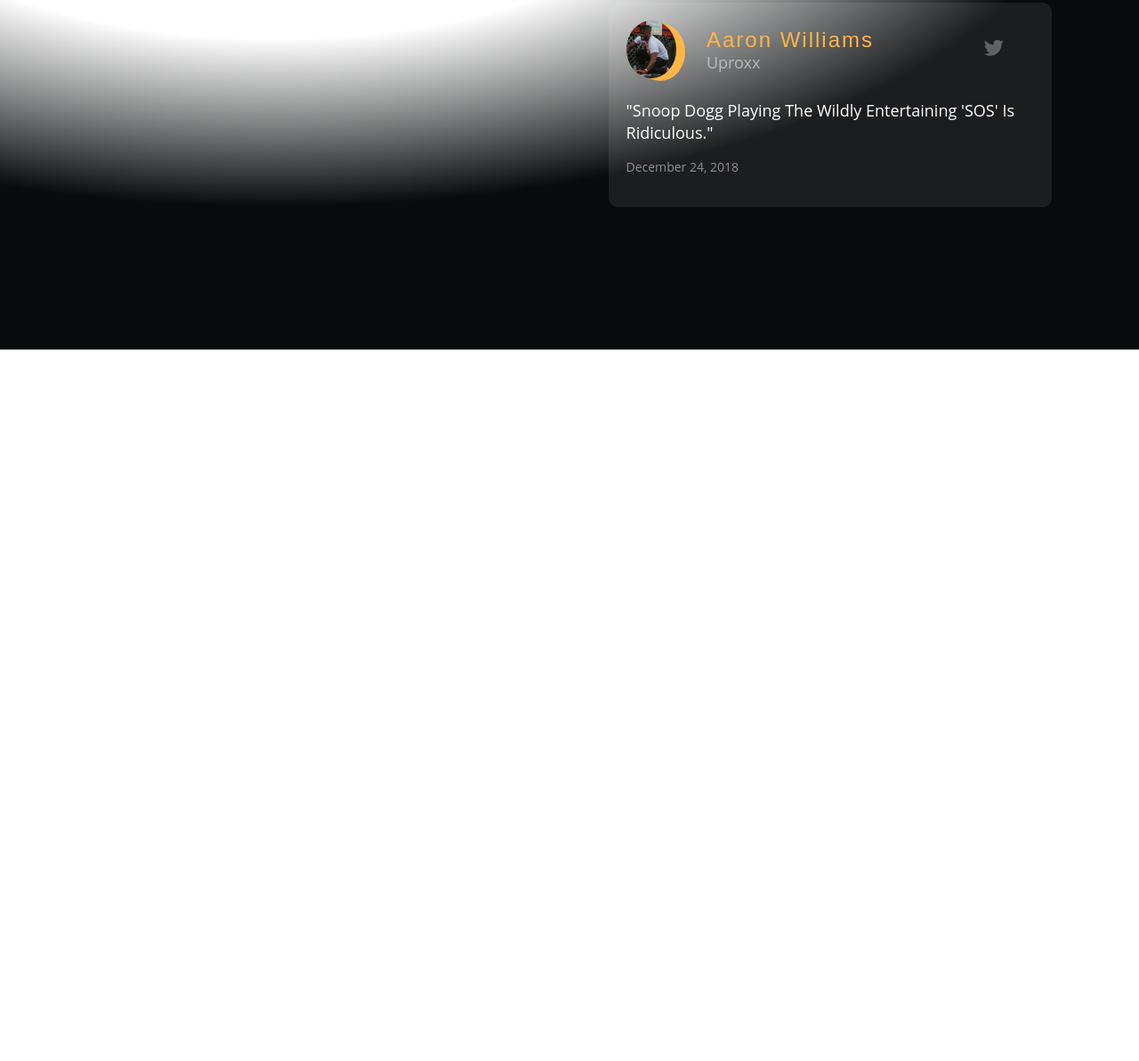
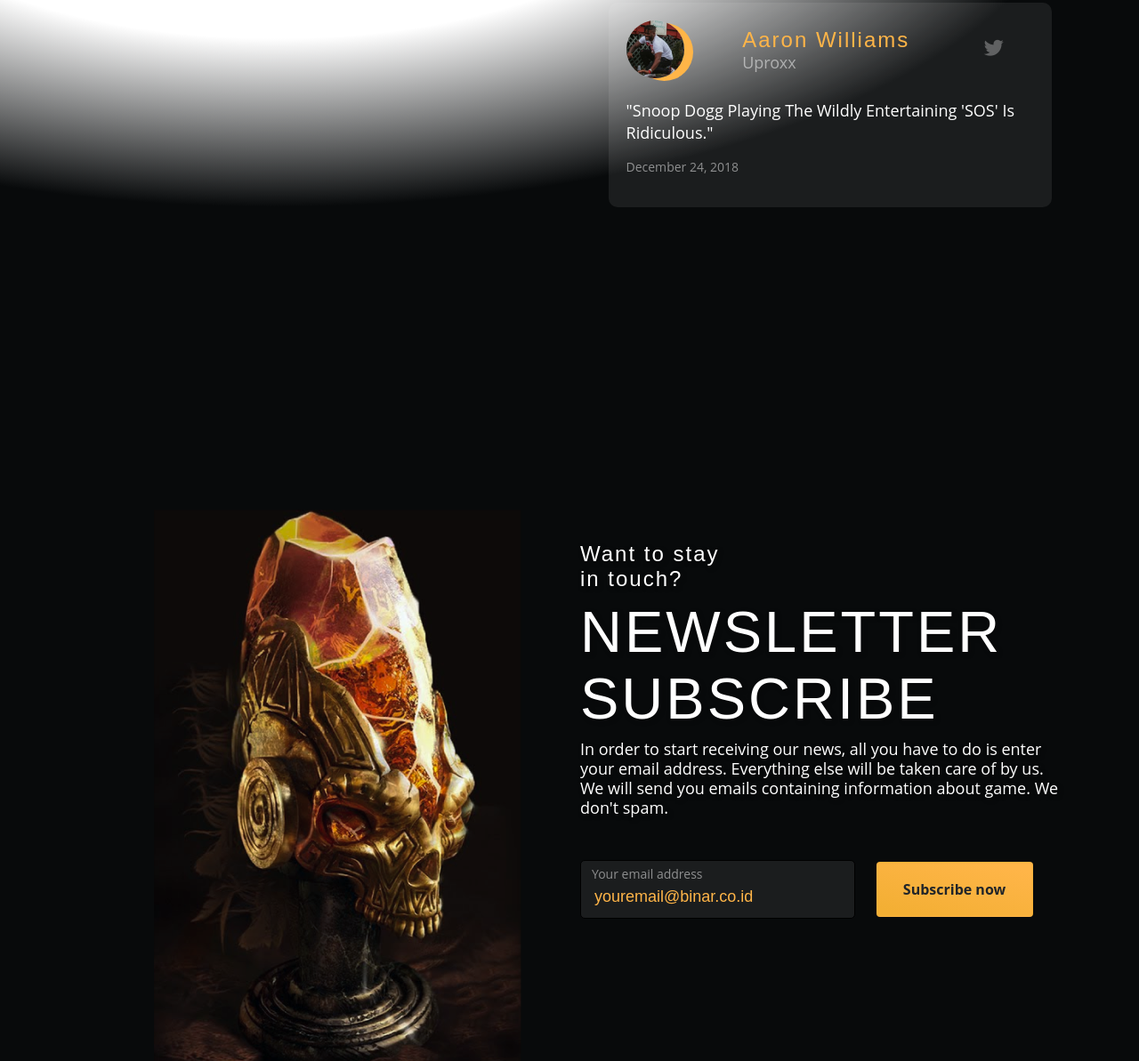
Before and after one commit to deriscode/fsw17-challenge-ch3-juan, a plain HTML site: page index.html in a window 1280 px wide. Shown: the part 4828-6021 px from the top of the page at 89% size. Before the commit the page ends 5221 px from the top, so only its background shows below. Drawn offline with nearby package versions, Linux system fonts and the light colour scheme; files that its build step writes are made by us from their sources.

Commit message:
menyelesaikan halaman newsletter

```diff
--- a/customs-css/responsive.css
+++ b/customs-css/responsive.css
@@ -30,6 +30,44 @@
 	}
 
 	/* End System */
+
+	/* Start Top Scores */
+	.top-scores__heading {
+		padding-top: 7.254rem;
+	}
+	/* End Top Scores */
+
+	/* Start Newsletter */
+
+	.newsletter {
+		background-position: -19%;
+	}
+
+	.newsletter__user-email label {
+		opacity: 0.5;
+		text-shadow: none;
+	}
+
+	::placeholder {
+		/* Chrome, Firefox, Opera, Safari 10.1+ */
+		color: #ffb548 !important;
+		opacity: 1; /* Firefox */
+		text-shadow: none;
+	}
+
+	:-ms-input-placeholder {
+		/* Internet Explorer 10-11 */
+		color: #ffb548 !important;
+		text-shadow: none;
+	}
+
+	::-ms-input-placeholder {
+		/* Microsoft Edge */
+		color: #ffb548 !important;
+		text-shadow: none;
+	}
+
+	/* End Newsletter */
 }
 
 /* Resolusi Laptop Kecil */
@@ -192,6 +230,35 @@
 	}
 
 	/* End Top-Scores */
+
+	/* Start Newsletter */
+
+	.newsletter {
+		background-position: 10% 160%;
+		text-align: left;
+	}
+
+	.newsletter h3 {
+		font-size: 24px;
+		padding: 2.5rem 16rem 0 0;
+		background-color: transparent;
+	}
+
+	.newsletter h1 {
+		font-size: 56px;
+		line-height: 75px;
+	}
+
+	.newsletter p {
+		font-size: 18px;
+		background-color: transparent;
+	}
+
+	.newsletter .btn {
+		width: 11rem;
+	}
+
+	/* End Newsletter */
 }
 
 /* Resolusi Laptop Sedang */
@@ -218,4 +285,20 @@
 	} /* Membuat & memberi panjang garis putih */
 
 	/* End Features */
+
+	/* Start Newsletter */
+
+	.newsletter {
+		background-position: 20% 125%;
+	}
+
+	.newsletter h3 {
+		padding: 3.5rem 23rem 0 0;
+	}
+
+	.newsletter h1 {
+		font-size: 65px;
+	}
+
+	/* End Newsletter */
 }
--- a/customs-css/style.css
+++ b/customs-css/style.css
@@ -321,7 +321,7 @@ body {
 }
 
 .top-scores__heading {
-	padding-top: 7.254rem;
+	padding-top: 3.254rem;
 	font-family: Arial, Helvetica, sans-serif;
 	text-align: center;
 }
@@ -416,3 +416,97 @@ body {
 }
 
 /* End Top-Scores */
+
+/* Start Newsletter */
+
+.newsletter {
+	background-color: #080a0b;
+	background-image: url(../assets/newsletter-img.png);
+	background-repeat: no-repeat;
+	background-position: 196%;
+	font-family: Arial, Helvetica, sans-serif;
+	text-align: center;
+	padding: 10rem 0;
+}
+
+.newsletter h3 {
+	line-height: 28px;
+	letter-spacing: 2px;
+	font-size: 19px;
+	text-shadow: 2px 2px 5px #08090a;
+	background-color: rgba(0, 0, 0, 0.1);
+}
+
+.newsletter h1 {
+	line-height: 28px;
+	letter-spacing: 3px;
+	font-size: 19px;
+	text-shadow: 2px 2px 5px #08090a;
+}
+
+.newsletter p {
+	line-height: 22px;
+	font-size: 13px;
+	text-shadow: 2px 2px 5px #08090a;
+	background-color: rgba(0, 0, 0, 0.1);
+	font-family: "Open Sans", sans-serif;
+}
+
+.newsletter input.form-control {
+	background: rgba(255, 255, 255, 0.08);
+	border: 1px solid #000 !important;
+	border-radius: 5px;
+	padding: 27px 0 10px 15px;
+	font-size: 18px;
+}
+
+.newsletter input.form-control:focus {
+	border-color: #f3af34 !important;
+	box-shadow: 0 0 0 0.25rem rgb(243, 175, 52, 25%) !important;
+	color: #f3af34;
+}
+
+.newsletter .btn {
+	background: linear-gradient(194.68deg, #ffb548 11.27%, #f3af34 90.4%);
+	border-radius: 4px;
+	padding: 19px;
+	width: 15rem;
+	font-size: 16px;
+	line-height: 22px;
+	font-family: "Open Sans", sans-serif;
+}
+
+.newsletter__user-email {
+	position: relative;
+}
+
+.newsletter__user-email label {
+	position: absolute;
+	font-size: 14px;
+	opacity: 1;
+	text-shadow: 2px 2px 5px #08090a;
+	top: 5px;
+	left: 25px;
+	font-family: "Open Sans", sans-serif;
+}
+
+::placeholder {
+	/* Chrome, Firefox, Opera, Safari 10.1+ */
+	color: #ffb548 !important;
+	opacity: 1; /* Firefox */
+	text-shadow: 2px 2px 5px #08090a;
+}
+
+:-ms-input-placeholder {
+	/* Internet Explorer 10-11 */
+	color: #ffb548 !important;
+	text-shadow: 2px 2px 5px #08090a;
+}
+
+::-ms-input-placeholder {
+	/* Microsoft Edge */
+	color: #ffb548 !important;
+	text-shadow: 2px 2px 5px #08090a;
+}
+
+/* End Newsletter */
--- a/index.html
+++ b/index.html
@@ -231,18 +231,18 @@
 							<!-- Start Reviewer 1 -->
 							<div class="col-11 col-lg-9 offset-lg-3 top-scores__review">
 								<div class="row">
-									<div class="col-3 col-lg-2">
+									<div class="col-3">
 										<img
 											src="assets/image-8.jpg"
 											alt="Reviewer Evan Lahti"
 											class="img-fluid rounded-circle top-scores__review-img"
 										/>
 									</div>
-									<div class="col-7 col-lg-8 top-scores__profile">
+									<div class="col-7 top-scores__profile">
 										<p class="mb-0 pt-2">Evan Lahti</p>
 										<p class="mb-0">PC Gamer</p>
 									</div>
-									<div class="col-2 col-lg-2 align-self-center">
+									<div class="col-2 align-self-center">
 										<i class="fab fa-twitter top-scores__profile-socmed"></i>
 									</div>
 									<div class="col-12 top-scores__quote mt-4">
@@ -256,18 +256,18 @@
 							<!-- Start Reviewer 2 -->
 							<div class="col-11 col-lg-9 top-scores__review">
 								<div class="row">
-									<div class="col-3 col-lg-2">
+									<div class="col-3">
 										<img
 											src="assets/image.jpg"
 											alt="Reviewer Jada Griffin"
 											class="img-fluid rounded-circle top-scores__review-img"
 										/>
 									</div>
-									<div class="col-7 col-lg-8 top-scores__profile">
+									<div class="col-7 top-scores__profile">
 										<p class="mb-0 pt-2">Jada Griffin</p>
 										<p class="mb-0">Nerdreactor</p>
 									</div>
-									<div class="col-2 col-lg-2 align-self-center">
+									<div class="col-2 align-self-center">
 										<i class="fab fa-twitter top-scores__profile-socmed"></i>
 									</div>
 									<div class="col-12 top-scores__quote mt-4">
@@ -281,18 +281,18 @@
 							<!-- Start Reviewer 3 -->
 							<div class="col-11 col-lg-9 offset-lg-2 top-scores__review">
 								<div class="row">
-									<div class="col-3 col-lg-2">
+									<div class="col-3">
 										<img
 											src="assets/image-1.jpg"
 											alt="Reviewer Aaron Williams"
 											class="img-fluid rounded-circle top-scores__review-img"
 										/>
 									</div>
-									<div class="col-7 col-lg-8 top-scores__profile">
+									<div class="col-7 top-scores__profile">
 										<p class="mb-0 pt-2">Aaron Williams</p>
 										<p class="mb-0">Uproxx</p>
 									</div>
-									<div class="col-2 col-lg-2 align-self-center">
+									<div class="col-2 align-self-center">
 										<i class="fab fa-twitter top-scores__profile-socmed"></i>
 									</div>
 									<div class="col-12 top-scores__quote mt-4">
@@ -311,7 +311,35 @@
 		<!-- End Top-Scores -->
 
 		<!-- Start Newsletter -->
-		<section class="newsletter"></section>
+		<section class="newsletter">
+			<div class="container">
+				<div class="row">
+					<div class="col-lg-6 offset-lg-6 text-white">
+						<h3>Want to stay in touch?</h3>
+						<h1>NEWSLETTER SUBSCRIBE</h1>
+						<p>
+							In order to start receiving our news, all you have to do is enter your email address.
+							Everything else will be taken care of by us. We will send you emails containing
+							information about game. We don't spam.
+						</p>
+						<form class="row mt-4 justify-content-md-end">
+							<div class="col-12 col-md-7 col-lg-7 newsletter__user-email mt-4">
+								<label for="inputEmail" class="form-label">Your email address</label>
+								<input
+									type="email"
+									class="form-control"
+									id="inputEmail"
+									placeholder="youremail@binar.co.id"
+								/>
+							</div>
+							<div class="col-12 col-md-7 col-lg-5 align-self-center mt-4">
+								<button type="submit" class="btn fw-bold">Subscribe now</button>
+							</div>
+						</form>
+					</div>
+				</div>
+			</div>
+		</section>
 		<!-- End Newsletter -->
 
 		<!-- Bootstrap Javascript Bundle with Popper -->
```
Also changed, not shown: assets/image .png (deleted).
